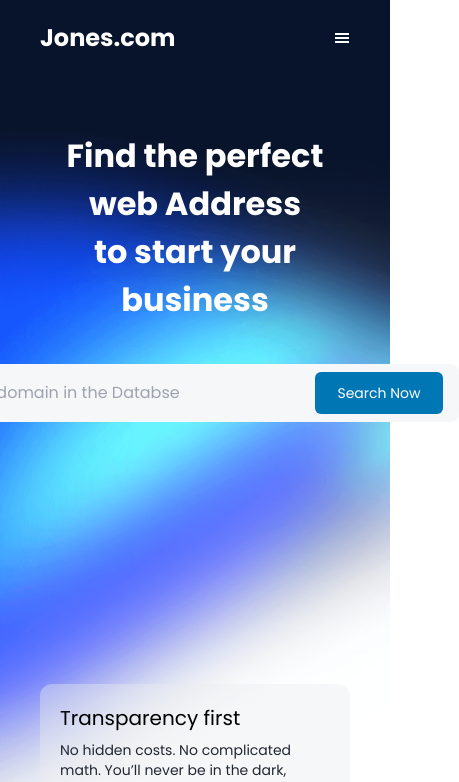
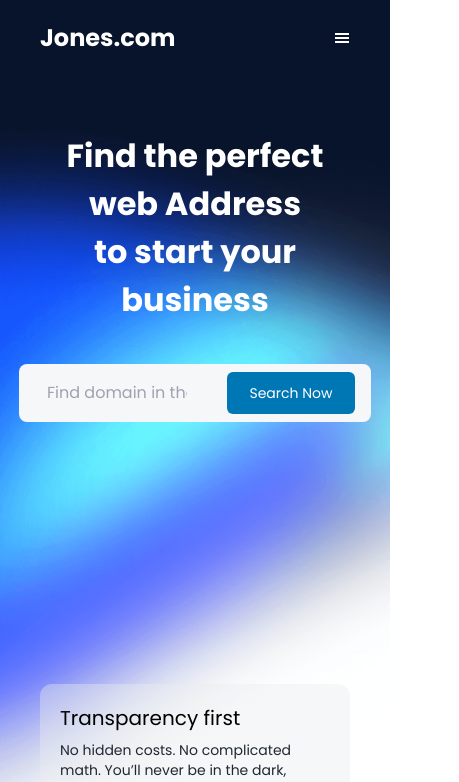
Before and after one commit to talha2224/Tech-Plus, a Next.js app: page / in a window 390 px wide. Shown: the top 782 px of the page, 459 px wide, since content can reach past the window. Built offline with nearby package versions, Linux system fonts and the light colour scheme.

Commit message:
search bar width issue resolved

```diff
--- a/app/page.jsx
+++ b/app/page.jsx
@@ -101,7 +101,7 @@ export default function Home() {
         <div className="mt-[3.5rem] px-10 flex justify-center items-center max-h-fit w-[100%] flex-col">
           <h1 className="text-[2rem] lg:text-[4rem] font-bold text-white text-center">Find the perfect web Address <br /> to start your business</h1>
           <div className="max-w-fit min-w-fit max-h-fit flex justify-center items-center mt-10 bg-[#F6F7F8] rounded-lg py-2 px-4 ">
-            <input type="text" name="" id="" className="min-w-[40%] sm:min-w-fit lg:min-w-[30rem] h-[2.5rem] pl-3 pr-10 border-none outline-none bg-transparent" placeholder="Find domain in the Databse" />
+            <input type="text" name="" id="" className="w-[12rem] md:min-w-[40%] sm:min-w-fit lg:min-w-[30rem] h-[2.5rem] pl-3 pr-10 border-none outline-none bg-transparent" placeholder="Find domain in the Databse" />
             <button className="bg-[#0077B5] text-white w-[8rem] h-[2.6rem] rounded-md text-sm">Search Now</button>
           </div>
         </div>
```
